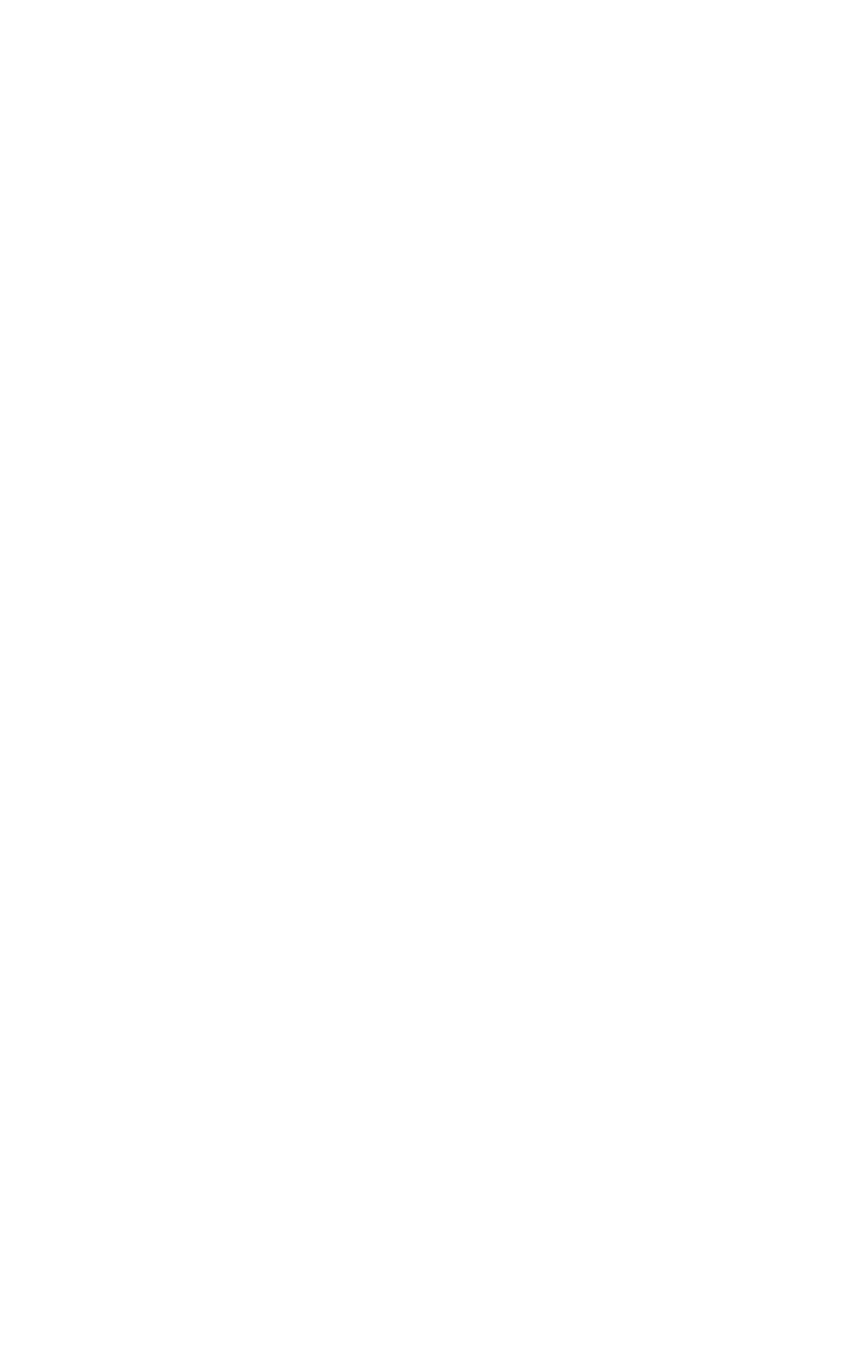
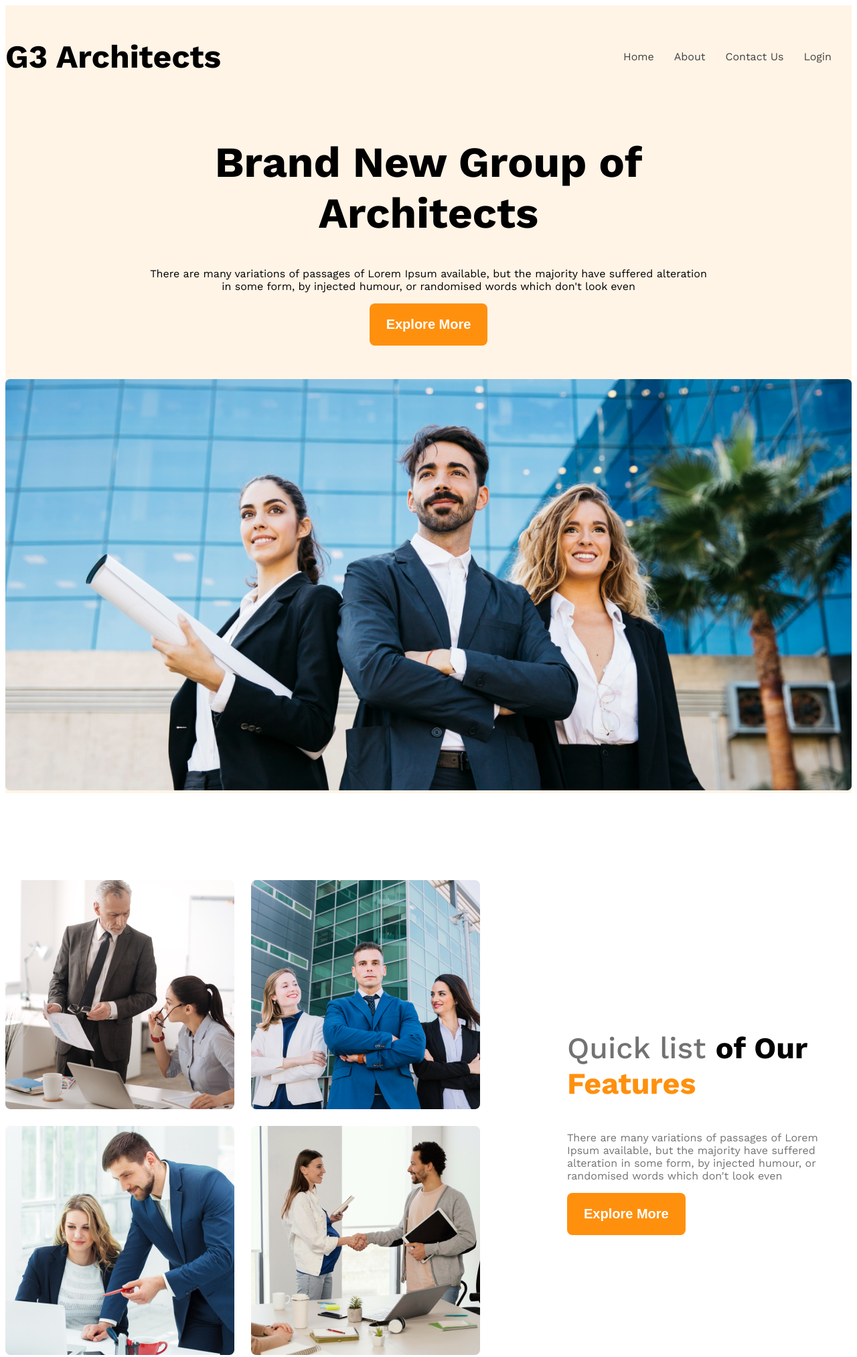
Before and after one commit to tajcreator/g3-new-repository, a plain HTML site: page index.html in a window 1280 px wide. Shown: the top 2026 px of the page at 67% size. Before the commit the page ends 800 px from the top, so only its background shows below. Drawn offline with nearby package versions, Linux system fonts and the light colour scheme.

Commit message:
my new website

```diff
--- a/index.html
+++ b/index.html
@@ -1,14 +1,107 @@
 <!DOCTYPE html>
 <html lang="en">
+
 <head>
     <meta charset="UTF-8">
     <meta name="viewport" content="width=device-width, initial-scale=1.0">
+    <link rel="stylesheet" href="style.css">
     <title>Document</title>
 </head>
-<body>
+
+<body class="work-sans-font">
+
+    <header class="bg-light">
+        <nav class="navbar display-flex">
+            <h3 class="brand"> G3 Architects </h3>
+
+            <ul class="nav-link display-flex">
+                <li class="nav-item"><a href="" class="nav-link text-gray">Home </a></li>
+                <li class="nav-item"><a href="" class="nav-link text-gray">About </a></li>
+                <li class="nav-item"><a href="" class="nav-link text-gray">Contact Us </a></li>
+                <li class="nav-item"><a href="" class="nav-link text-gray">Login </a></li>
+            </ul>
+        </nav>
+        <div class="banner">
+            <div class="banner-content">
+                <h1 class="banner-title"> Brand New Group of Architects</h1>
+                <p>There are many variations of passages of Lorem Ipsum available, but the majority have suffered
+                    alteration in some form, by injected humour, or randomised words which don't look even</p>
+
+                <button class="btn-primary">Explore More</button>
+            </div>
+            <img class="banner-image" src="images/banner.png" alt="">
+        </div>
+
+    </header>
+
+    <main>
+
+        <!-- teams section start -->
+        <section class="teams display-flex">
+            <div class="team-img-container">
+                <img src="images/team1.png" alt="two architect discussing about design">
+                <img src="images/team2.png" alt="">
+                <img src="images/team3.png" alt="">
+                <img src="images/team4.png" alt="">
+
+
+            </div>
+
+            <div class="our-features">
+                <h3 class="section-title">
+                    <span id="quick-list" class="text-light">Quick list </span><span>of Our</span> <span
+                        class="text-primary">Features </span>
+                </h3>
+                <p class="features-description text-light"> There are many variations of passages of Lorem Ipsum
+                    available, but the
+                    majority have suffered alteration in some form, by injected humour, or randomised words which don't
+                    look even </p>
+                <button class="btn-primary">Explore More</button>
+            </div>
 
 
 
 
+        </section>
+        <!-- teams section end -->
+
+
+        <!-- some facts -->
+        <section>
+            <h3 class="section-title"> Some facts </h3>
+            <p class="text-light">There are many variations of passages of Lorem Ipsum available, but the majority have
+                suffered alteration. </p>
+            <div class="facts-container">
+                <!-- .fact*4>img.fact-icon+h4.fact-number+h5.fact-name -->
+                <div class="fact">
+                    <img src="" alt="" class="fact-icon">
+                    <h4 class="fact-number"></h4>
+                    <h5 class="fact-name"></h5>
+                </div>
+                <div class="fact">
+                    <img src="" alt="" class="fact-icon">
+                    <h4 class="fact-number"></h4>
+                    <h5 class="fact-name"></h5>
+                </div>
+                <div class="fact">
+                    <img src="" alt="" class="fact-icon">
+                    <h4 class="fact-number"></h4>
+                    <h5 class="fact-name"></h5>
+                </div>
+                <div class="fact">
+                    <img src="" alt="" class="fact-icon">
+                    <h4 class="fact-number"></h4>
+                    <h5 class="fact-name"></h5>
+                </div>
+            </div>
+        </section>
+
+    </main>
+
+    <footer>
+
+    </footer>
+
 </body>
+
 </html>
--- a/style.css
+++ b/style.css
@@ -0,0 +1,150 @@
+@import url('https://fonts.googleapis.com/css2?family=Work+Sans:ital,wght@0,100..900;1,100..900&display=swap');
+
+.work-sans-font {
+    font-family: "Work Sans", serif;
+    font-optical-sizing: auto;
+    font-weight: 400;
+    font-style: normal;
+}
+
+/* shared styles */
+.display-flex {
+    display: flex;
+}
+.text-primary{
+    color: #FF900E;
+
+}
+
+/* dark 02 */
+
+.text-gray {
+    color: #424242;
+}
+
+/* dark 03 */
+.text-light {
+    color: #727272;
+}
+
+.bg-light {
+    background-color: rgb(255, 144, 14, 0.1);
+}
+
+.btn-primary {
+    background-color: #FF900E;
+    color: white;
+    padding: 20px 25px;
+    font-weight: 700;
+    font-size: 1.25rem;
+    border-radius: 8px;
+    border-style: none;
+}
+
+main {
+    max-width: 1440px;
+    margin: 0 auto;
+}
+main > section {
+    margin-top: 130px;
+}
+/* header styles */
+
+/* navbar related styles */
+
+.navbar {
+    justify-content: space-between;
+    align-items: center;
+
+}
+
+.brand {
+    font-weight: 700;
+    font-size: 3rem;
+}
+
+.nav-item {
+    list-style: none;
+    margin-right: 30px;
+}
+
+.nav-link {
+    text-decoration: none;
+}
+
+
+.navbar,
+.banner {
+    max-width: 1440px;
+    margin: 0 auto;
+}
+
+.banner-content {
+    max-width: 850px;
+    margin: 0 auto;
+    text-align: center;
+    margin-bottom: 50px;
+}
+
+.banner-title {
+    font-weight: 700;
+    font-size: 4rem;
+}
+
+.banner-image {
+    width: 100%;
+}
+
+
+/* team and features related styles */
+.teams{
+    align-items: center;
+}
+
+.team-img-container{
+    display: grid;
+    grid-template-columns: repeat(2,1fr);
+gap: 25px;
+}
+
+.our-features{
+    margin-left: 130px;
+    max-width: 530px;
+}
+
+.section-title{
+    font-size: 2.8rem;
+    font-weight: 700;
+}
+
+#quick-list{
+    font-weight: 500 ;
+}
+
+/* responsive media query */
+@media screen and (max-width:576px) {
+
+    .navbar,
+    .nav-link,
+     .teams {
+        flex-direction: column;
+    }
+
+    .team-img-container{
+      grid-template-columns: repeat(1,1fr);
+    }
+    .our-features{
+        margin-left: 20px;
+    }
+}
+
+/* media size device */
+@media screen and ( min-width: 576px) and ( max-width: 992px) {
+    .teams{
+        flex-direction: column;
+    }
+
+    .our-features{
+        margin: 50px auto;
+    }
+}
```
